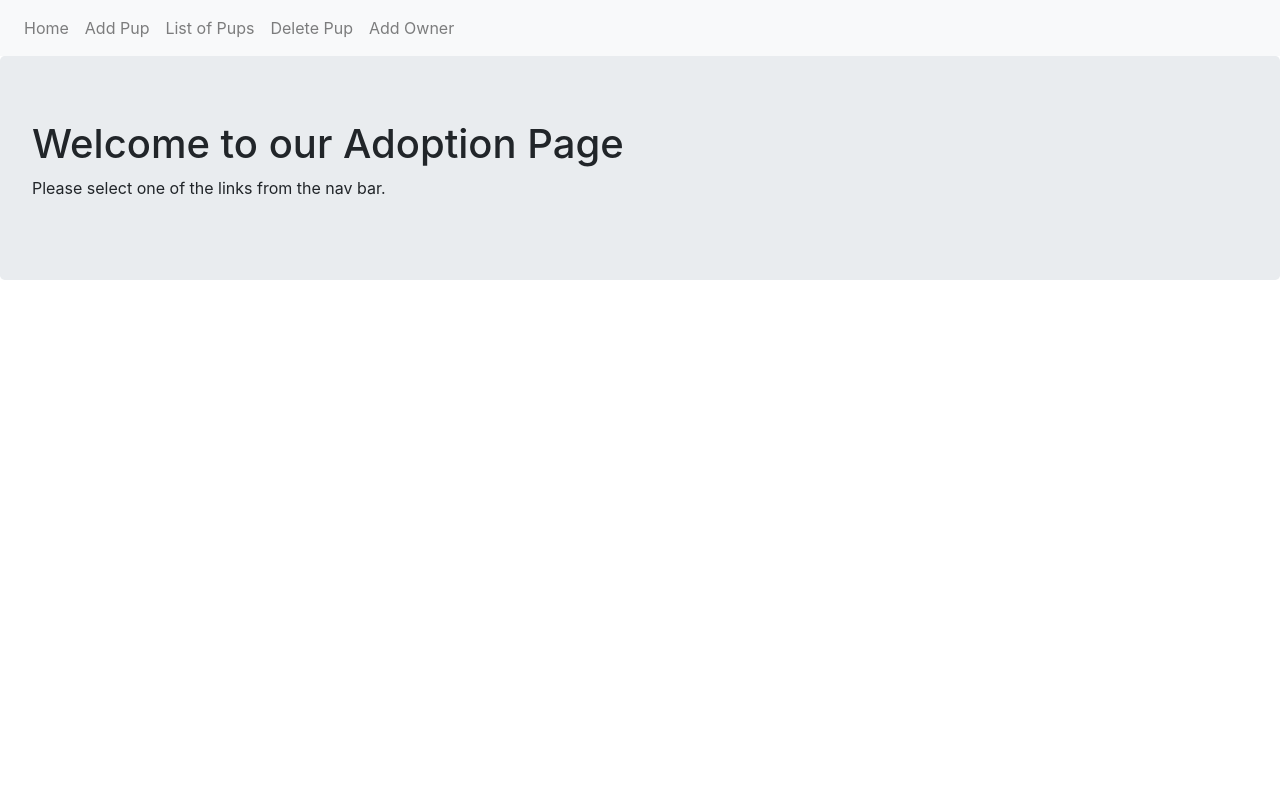
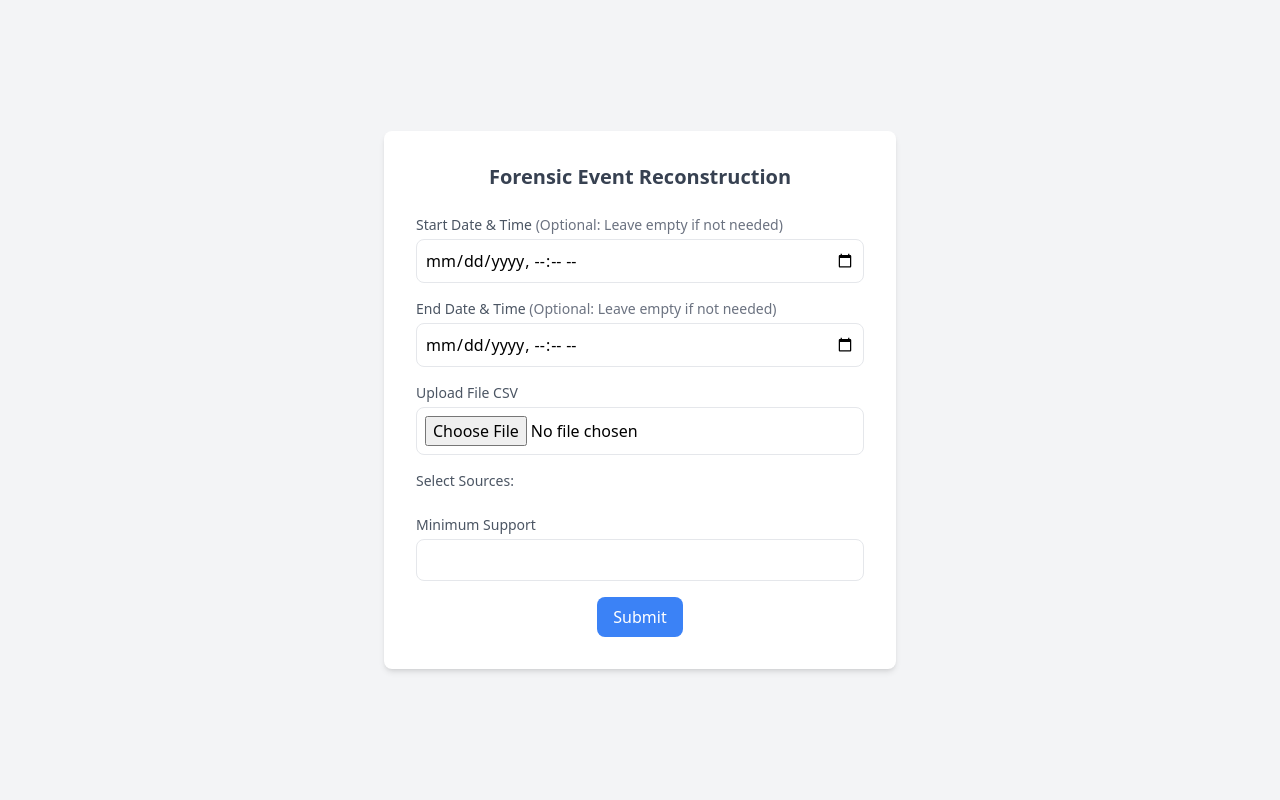
Before and after one commit to ridaadila/forensic-event-reconstruction-app, a Flask app: page / in a window 1280 px wide. Run offline with Flask 3, Linux system fonts and the light colour scheme; some libraries are stand-ins or nearby versions.

Commit message:
update front end

```diff
--- a/templates/base.html
+++ /dev/null
@@ -1,28 +0,0 @@
-<!DOCTYPE html>
-<html lang="en" dir="ltr">
-  <head>
-    <meta charset="utf-8">
-    <link rel="stylesheet" href="https://maxcdn.bootstrapcdn.com/bootstrap/4.0.0/css/bootstrap.min.css" integrity="sha384-Gn5384xqQ1aoWXA+058RXPxPg6fy4IWvTNh0E263XmFcJlSAwiGgFAW/dAiS6JXm" crossorigin="anonymous">
-    <script src="https://code.jquery.com/jquery-3.2.1.slim.min.js" integrity="sha384-KJ3o2DKtIkvYIK3UENzmM7KCkRr/rE9/Qpg6aAZGJwFDMVNA/GpGFF93hXpG5KkN" crossorigin="anonymous"></script>
-    <script src="https://cdnjs.cloudflare.com/ajax/libs/popper.js/1.12.9/umd/popper.min.js" integrity="sha384-ApNbgh9B+Y1QKtv3Rn7W3mgPxhU9K/ScQsAP7hUibX39j7fakFPskvXusvfa0b4Q" crossorigin="anonymous"></script>
-    <script src="https://maxcdn.bootstrapcdn.com/bootstrap/4.0.0/js/bootstrap.min.js" integrity="sha384-JZR6Spejh4U02d8jOt6vLEHfe/JQGiRRSQQxSfFWpi1MquVdAyjUar5+76PVCmYl" crossorigin="anonymous"></script>
-
-    <title>Adoption</title>
-  </head>
-  <body>
-
-    <nav class="navbar navbar-expand-lg navbar-light bg-light">
-
-    <div class="navbar-nav">
-      <a class="nav-item nav-link" href="#">Home</a>
-      <a class="nav-item nav-link" href="#">Add Pup</a>
-      <a class="nav-item nav-link" href="#">List of Pups</a>
-      <a class="nav-item nav-link" href="#">Delete Pup</a>
-      <a class="nav-item nav-link" href="#">Add Owner</a>
-    </div>
-
-</nav>
-    {% block content %}
-    {% endblock %}
-  </body>
-</html>
--- a/templates/home.html
+++ b/templates/home.html
@@ -1,7 +1,118 @@
-{% extends "base.html" %}
-{% block content %}
-<div class="jumbotron">
-  <h1>Welcome to our Adoption Page</h1>
-  <p>Please select one of the links from the nav bar.</p>
-</div>
-{% endblock %}
+<!DOCTYPE html>
+<html lang="id">
+<head>
+    <meta charset="UTF-8">
+    <meta name="viewport" content="width=device-width, initial-scale=1.0">
+    <title>Forensic Event Reconstruction App</title>
+    <script src="https://cdn.tailwindcss.com"></script>
+</head>
+<body class="bg-gray-100 flex items-center justify-center min-h-screen">
+    <div class="bg-white p-8 rounded-lg shadow-md w-full max-w-lg">
+        <h2 class="text-xl font-semibold text-gray-700 text-center mb-6">Forensic Event Reconstruction</h2>
+
+        <form action="/submit" method="POST" enctype="multipart/form-data" class="space-y-4">
+           <!-- Start Date -->
+           <div>
+                <label for="start_date" class="block text-sm font-medium text-gray-600">
+                    Start Date & Time <span class="text-gray-500">(Optional: Leave empty if not needed)</span>
+                </label>
+                <input type="datetime-local" id="start_date" name="start_date"
+                    class="mt-1 p-2 w-full border rounded-lg focus:ring focus:ring-blue-300">
+            </div>
+
+            <!-- End Date -->
+            <div>
+                <label for="end_date" class="block text-sm font-medium text-gray-600">
+                    End Date & Time <span class="text-gray-500">(Optional: Leave empty if not needed)</span>
+                </label>
+                <input type="datetime-local" id="end_date" name="end_date"
+                    class="mt-1 p-2 w-full border rounded-lg focus:ring focus:ring-blue-300">
+            </div>
+
+            <!-- File Upload (CSV Only) -->
+            <div>
+                <label for="file_upload" class="block text-sm font-medium text-gray-600">Upload File CSV</label>
+                <input type="file" id="file_upload" name="file_upload" accept=".csv" required
+                    class="mt-1 p-2 w-full border rounded-lg focus:ring focus:ring-blue-300" onchange="processCSV(event)">
+            </div>
+
+            <!-- Checkbox Container for Distinct Sources -->
+            <div id="checkbox-container" class="mt-4">
+                <p class="text-sm text-gray-600">Select Sources:</p>
+                <div id="source-checkboxes" class="grid grid-cols-2 gap-2 mt-2"></div>
+            </div>
+
+            <!-- Minimum Support -->
+            <div>
+                <label for="min_support" class="block text-sm font-medium text-gray-600">Minimum Support</label>
+                <input type="number" id="min_support" name="min_support" required min="1" step="any"
+                    class="mt-1 p-2 w-full border rounded-lg focus:ring focus:ring-blue-300">
+            </div>
+
+            <!-- Submit Button -->
+            <div class="text-center">
+                <button type="submit" class="bg-blue-500 text-white px-4 py-2 rounded-lg hover:bg-blue-600 transition">
+                    Submit
+                </button>
+            </div>
+        </form>
+    </div>
+
+    <script>
+      function processCSV(event) {
+          const file = event.target.files[0];
+          if (!file) return;
+
+          const reader = new FileReader();
+          reader.onload = function(e) {
+              const text = e.target.result;
+              const lines = text.split("\n").map(line => line.trim());
+
+              if (lines.length < 2) {
+                  alert("CSV file must have at least one row of data.");
+                  return;
+              }
+
+              // Ambil header dan tentukan indeks kolom "source"
+              const headers = lines[0].split(",");
+              const sourceIndex = headers.indexOf("source");
+
+              if (sourceIndex === -1) {
+                  alert("CSV file must contain a 'source' column.");
+                  return;
+              }
+
+              // Ambil semua nilai "source" (distinct)
+              const sources = new Set();
+              for (let i = 1; i < lines.length; i++) {
+                  const values = lines[i].split(",");
+                  if (values.length > sourceIndex) {
+                      sources.add(values[sourceIndex].trim());
+                  }
+              }
+
+              // Tampilkan checkbox untuk setiap source
+              const checkboxContainer = document.getElementById("source-checkboxes");
+              checkboxContainer.innerHTML = ""; // Reset isi sebelumnya
+
+              sources.forEach(source => {
+                  const checkbox = document.createElement("input");
+                  checkbox.type = "checkbox";
+                  checkbox.name = "selected_sources";
+                  checkbox.value = source;
+                  checkbox.className = "mr-2";
+
+                  const label = document.createElement("label");
+                  label.appendChild(checkbox);
+                  label.appendChild(document.createTextNode(source));
+                  label.className = "flex items-center space-x-2";
+
+                  checkboxContainer.appendChild(label);
+              });
+          };
+
+          reader.readAsText(file);
+      }
+  </script>
+</body>
+</html>
```
